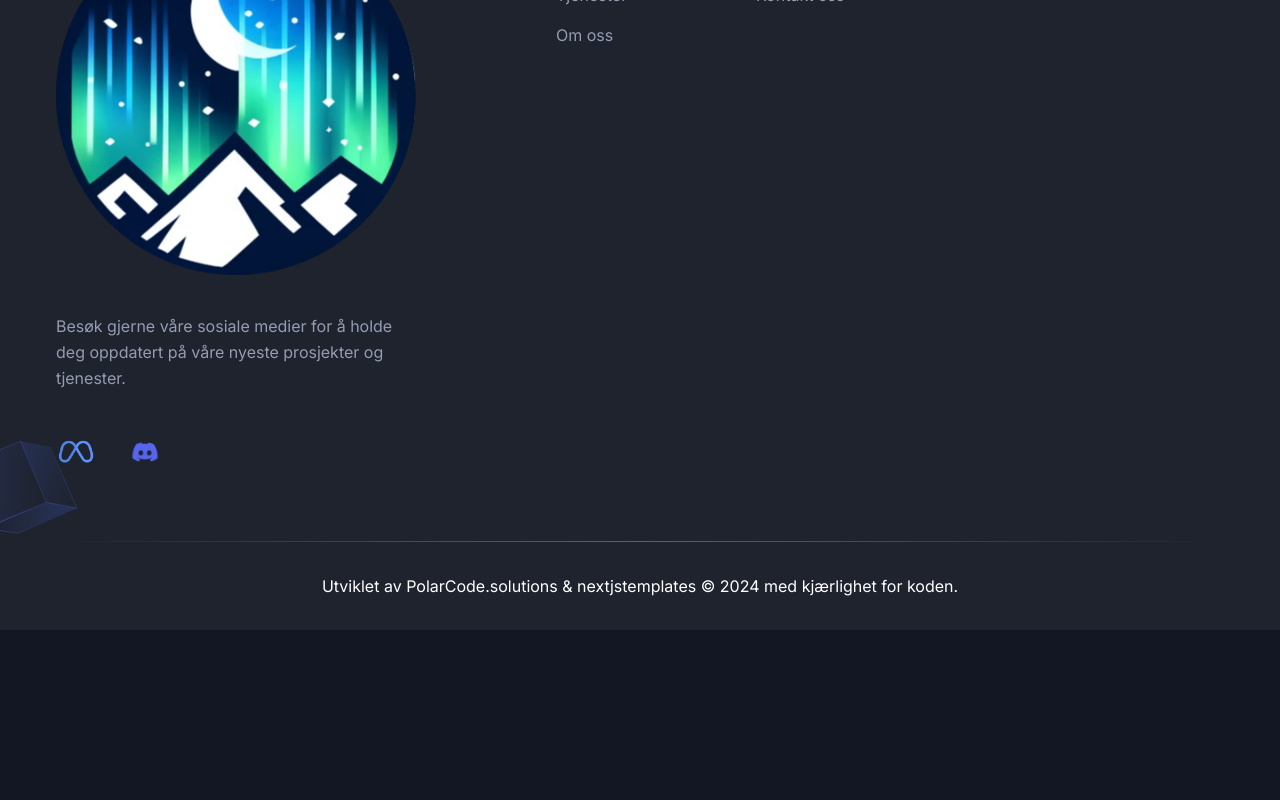
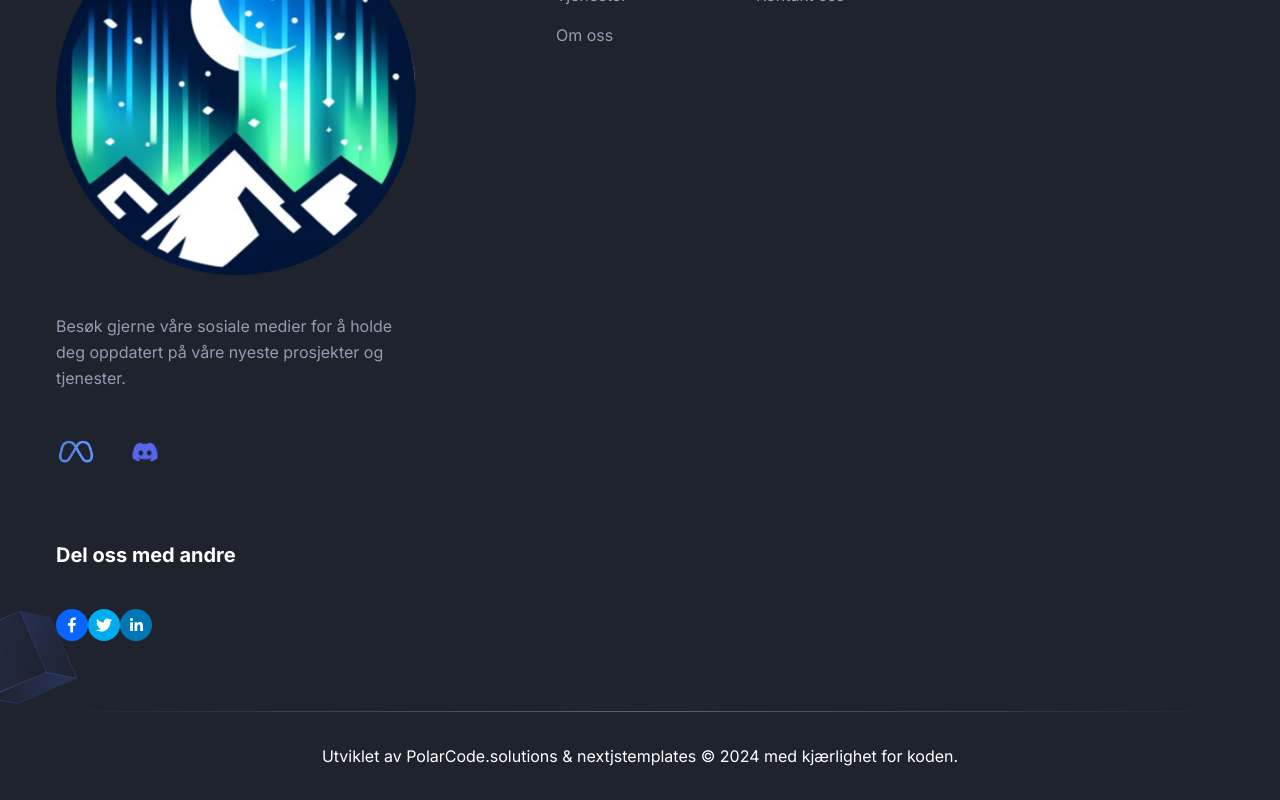
Before and after one commit to PolarCodeSolutions/polarCS-website-react, a Next.js app: page /tjenester in a window 1280 px wide. Shown: the part 1241-2041 px from the top of the page. Before the commit the page ends 1871 px from the top, so only its background shows below. Built offline with nearby package versions, Linux system fonts and the light colour scheme.

Commit message:
SEO update (#10)
updated website for SEO

```diff
--- a/package.json
+++ b/package.json
@@ -16,7 +16,8 @@
     "next-themes": "^0.2.1",
     "react": "^18.3.1",
     "react-dom": "^18.3.1",
-    "react-modal-video": "^2.0.1"
+    "react-modal-video": "^2.0.1",
+    "react-share": "^5.1.0"
   },
   "devDependencies": {
     "@types/node": "^20.8.9",
--- a/src/app/layout.tsx
+++ b/src/app/layout.tsx
@@ -7,6 +7,13 @@ import { Inter } from "next/font/google";
 import "node_modules/react-modal-video/css/modal-video.css";
 import "../styles/index.css";
 
+
+import Head from 'next/head';
+const metadata = {
+  title: "Profesjonell Webdesign og Programvareutvikling | PolarCode Solutions",
+  description: "Hjemmeside for PolarCode Solutions. Vi tilbyr skreddersydd webdesign og utvikling av programvare.",
+};
+
 const inter = Inter({ subsets: ["latin"] });
 
 export default function RootLayout({
@@ -15,13 +22,13 @@ export default function RootLayout({
   children: React.ReactNode;
 }) {
   return (
-    <html suppressHydrationWarning lang="en">
-      {/*
-        <head /> will contain the components returned by the nearest parent
-        head.js. Find out more at https://beta.nextjs.org/docs/api-reference/file-conventions/head
-      */}
-      <head />
-
+    <html suppressHydrationWarning lang="no">
+      <head>
+          <title>{metadata.title}</title>
+          <meta name="description" content={metadata.description} />
+         <link rel="canonical" href="https://polarcode.solutions/" />
+        <link rel="icon" href="/images/favicon.png" />
+      </head>
       <body className={`bg-[#FCFCFC] dark:bg-black ${inter.className}`}>
         <Providers>
           <Header />
--- a/src/app/page.tsx
+++ b/src/app/page.tsx
@@ -1,5 +1,3 @@
-import AboutSectionOne from "@/components/About/AboutSectionOne";
-import AboutSectionTwo from "@/components/About/AboutSectionTwo";
 import Blog from "@/components/Blog";
 import Brands from "@/components/Brands";
 import ScrollUp from "@/components/Common/ScrollUp";
@@ -7,16 +5,14 @@ import Contact from "@/components/Contact";
 import Features from "@/components/Features";
 import Hero from "@/components/Hero";
 import Pricing from "@/components/Pricing";
-import Testimonials from "@/components/Testimonials";
-import Video from "@/components/Video";
-import { Metadata } from "next";
-import Breadcrumb from "@/components/Common/Breadcrumb";
+import Head from 'next/head';
 
-export const metadata: Metadata = {
-  title: "PolarCode Solutions",
-  description: "Hjemmeside for PolarCode Solutions",
 
+const metadata = {
+  title: "Profesjonell Webdesign og Programvareutvikling | PolarCode Solutions",
+  description: "PolarCode Solutions tilbyr skreddersydd webdesign, programvareutvikling og vedlikehold. Kontakt oss for å få din bedrift på nett.",
 };
+
 
 export default function Home() {
   return (
--- a/src/app/tjenester/page.tsx
+++ b/src/app/tjenester/page.tsx
@@ -5,8 +5,8 @@ import Breadcrumb from "@/components/Common/Breadcrumb";
 import { Metadata } from "next";
 
 export const metadata: Metadata = {
-  title: "Tjenester",
-  description: "Tjeneser informasjon",
+  title: "Tjenester | PolarCode Solutions",
+  description: "PolarCode Solutions tilbyr skreddersydd webdesign, programvareutvikling og vedlikehold. Kontakt oss for å få din bedrift på nett.",
   // other metadata
 };
 
--- a/src/components/Brands/index.tsx
+++ b/src/components/Brands/index.tsx
@@ -11,9 +11,9 @@ const Brands = () => {
 
           <div className="w-full px-4">
           <div className="mx-auto max-w-[800px] text-center">
-          <h1 className="mb-5 text-3xl font-bold leading-tight text-black dark:text-white sm:text-4xl sm:leading-tight md:text-5xl md:leading-tight">
+          <h2 className="mb-5 text-3xl font-bold leading-tight text-black dark:text-white sm:text-4xl sm:leading-tight md:text-5xl md:leading-tight">
                 Kjente teknologier
-                </h1>
+                </h2>
                 </div>
             <div className="flex flex-wrap items-center justify-center rounded-sm bg-gray-light px-8 py-8 dark:bg-gray-dark sm:px-10 md:px-[50px] md:py-[40px] xl:p-[50px] 2xl:px-[70px] 2xl:py-[60px]">
               {brandsData.map((brand) => (
--- a/src/components/Footer/index.tsx
+++ b/src/components/Footer/index.tsx
@@ -1,6 +1,18 @@
 "use client";
 import Image from "next/image";
 import Link from "next/link";
+import React from 'react';
+import {
+  FacebookShareButton,
+  TwitterShareButton,
+  LinkedinShareButton,
+  FacebookIcon,
+  TwitterIcon,
+  LinkedinIcon
+} from 'react-share';
+
+const url = "https://polarcode.solutions";
+const title = "Profesjonell Webdesign og Programvareutvikling | PolarCode Solutions";
 
 const Footer = () => {
   return (
@@ -102,6 +114,27 @@ const Footer = () => {
                       Kontakt oss
                     </Link>
                   </li>
+                </ul>
+              </div>
+            </div>
+
+            <div className="w-full px-4 md:w-1/2 lg:w-4/12 xl:w-3/12">
+              <div className="mb-12 lg:mb-16">
+                <h2 className="mb-10 text-xl font-bold text-black dark:text-white">
+                  Del oss med andre
+                </h2>
+                <ul>
+                <div>
+                <FacebookShareButton url={url} title={title}>
+                  <FacebookIcon size={32} round />
+                </FacebookShareButton>
+                <TwitterShareButton url={url} title={title}>
+                  <TwitterIcon size={32} round />
+                </TwitterShareButton>
+                <LinkedinShareButton url={url} title={title}>
+                  <LinkedinIcon size={32} round />
+                </LinkedinShareButton>
+              </div>
                 </ul>
               </div>
             </div>
--- a/src/components/Hero/index.tsx
+++ b/src/components/Hero/index.tsx
@@ -4,7 +4,7 @@ const Hero = () => {
   return (
     <>
       <section
-        id="home"
+        id="hjem"
         className="relative z-10 overflow-hidden bg-white pb-16 pt-[120px] dark:bg-gray-dark md:pb-[120px] md:pt-[150px] xl:pb-[160px] xl:pt-[180px] 2xl:pb-[200px] 2xl:pt-[210px]"
       >
         <div className="container">
```
Also changed, not shown: 1 other file (tests, documents, lock files or other folders).
